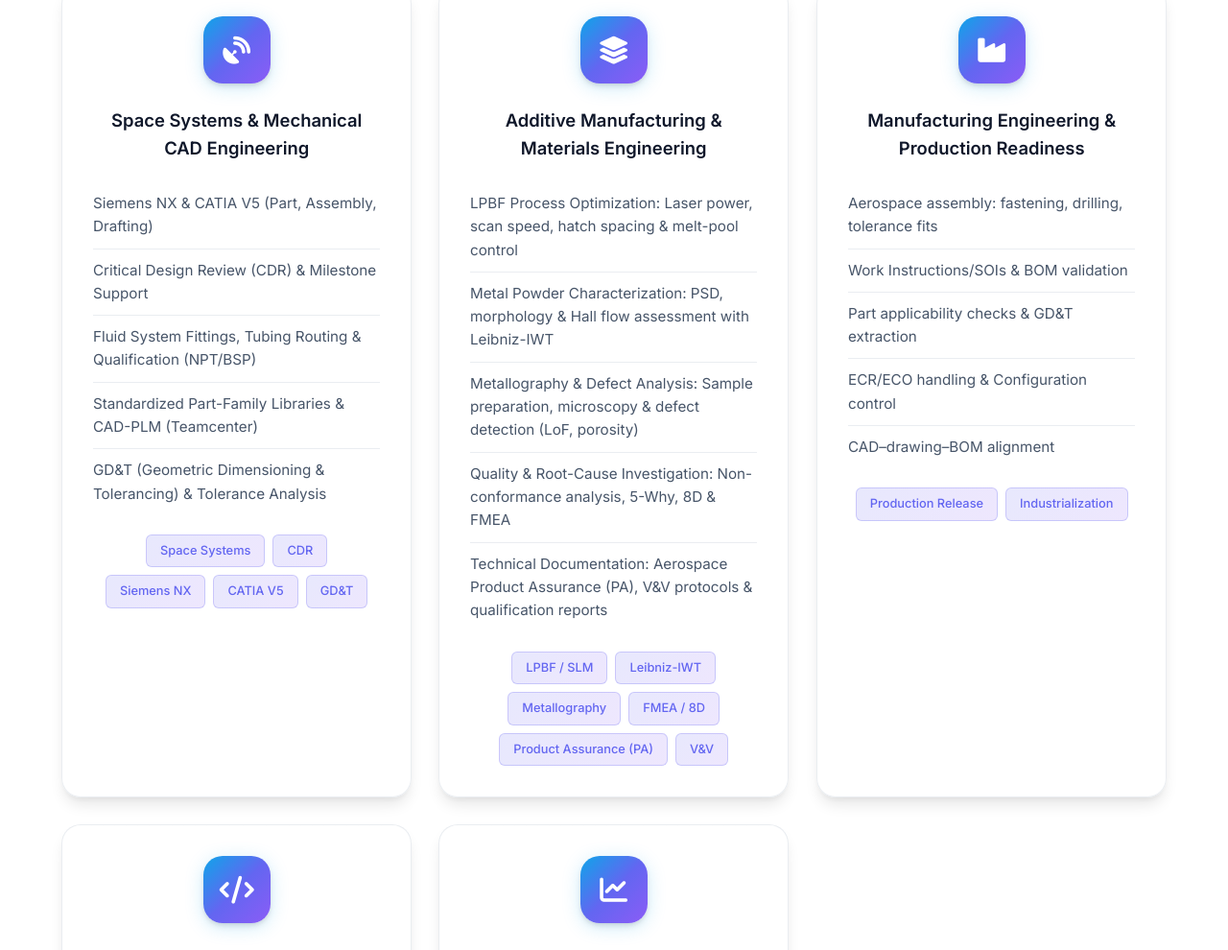
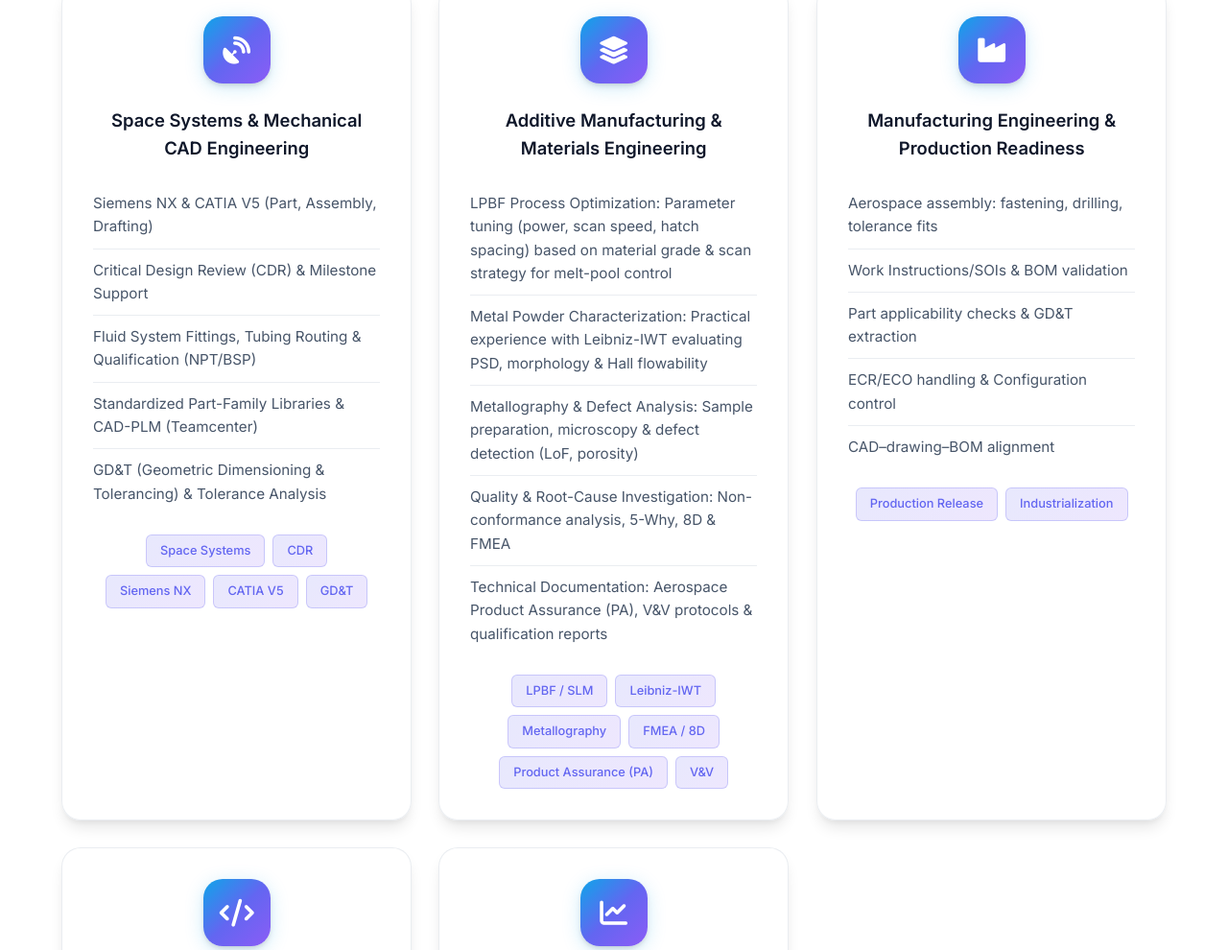
Before and after one commit to Shiv07102000/portfolio, a plain HTML site: page index.html in a window 1280 px wide. Shown: the part 10279-11269 px from the top of the page at 96% size. Drawn offline with Linux system fonts and the light colour scheme.

Commit message:
Refine LPBF parameter tuning and powder characterization descriptions in Additive Manufacturing skills

```diff
--- a/index.html
+++ b/index.html
@@ -675,12 +675,12 @@
                     <h3 data-en="Additive Manufacturing & Materials Engineering"
                         data-de="Additive Fertigung & Werkstofftechnik">Additive Manufacturing & Materials Engineering</h3>
                     <ul>
-                        <li data-en="LPBF Process Optimization: Laser power, scan speed, hatch spacing & melt-pool control"
-                            data-de="LPBF-Prozessoptimierung: Laserleistung, Scangeschwindigkeit, Spurabstand & Schmelzbadkontrolle">
-                            LPBF Process Optimization: Laser power, scan speed, hatch spacing & melt-pool control</li>
-                        <li data-en="Metal Powder Characterization: PSD, morphology & Hall flow assessment with Leibniz-IWT"
-                            data-de="Metallpulver-Charakterisierung: PSD, Morphologie & Hall-Flow-Analysen mit Leibniz-IWT">
-                            Metal Powder Characterization: PSD, morphology & Hall flow assessment with Leibniz-IWT</li>
+                        <li data-en="LPBF Process Optimization: Parameter tuning (power, scan speed, hatch spacing) based on material grade & scan strategy for melt-pool control"
+                            data-de="LPBF-Prozessoptimierung: Parameterabstimmung (Leistung, Scangeschwindigkeit, Spurabstand) nach Werkstoff & Scanstrategie zur Schmelzbadkontrolle">
+                            LPBF Process Optimization: Parameter tuning (power, scan speed, hatch spacing) based on material grade & scan strategy for melt-pool control</li>
+                        <li data-en="Metal Powder Characterization: Practical experience with Leibniz-IWT evaluating PSD, morphology & Hall flowability"
+                            data-de="Metallpulver-Charakterisierung: Praktische Erfahrung am Leibniz-IWT bei der Analyse von PSD, Morphologie & Hall-Flow-Fließfähigkeit">
+                            Metal Powder Characterization: Practical experience with Leibniz-IWT evaluating PSD, morphology & Hall flowability</li>
                         <li data-en="Metallography & Defect Analysis: Sample preparation, microscopy & defect detection (LoF, porosity)"
                             data-de="Metallographie & Defektanalyse: Schliffpräparation, Mikroskopie & Defekterkennung (LoF, Porosität)">
                             Metallography & Defect Analysis: Sample preparation, microscopy & defect detection (LoF, porosity)</li>
```
